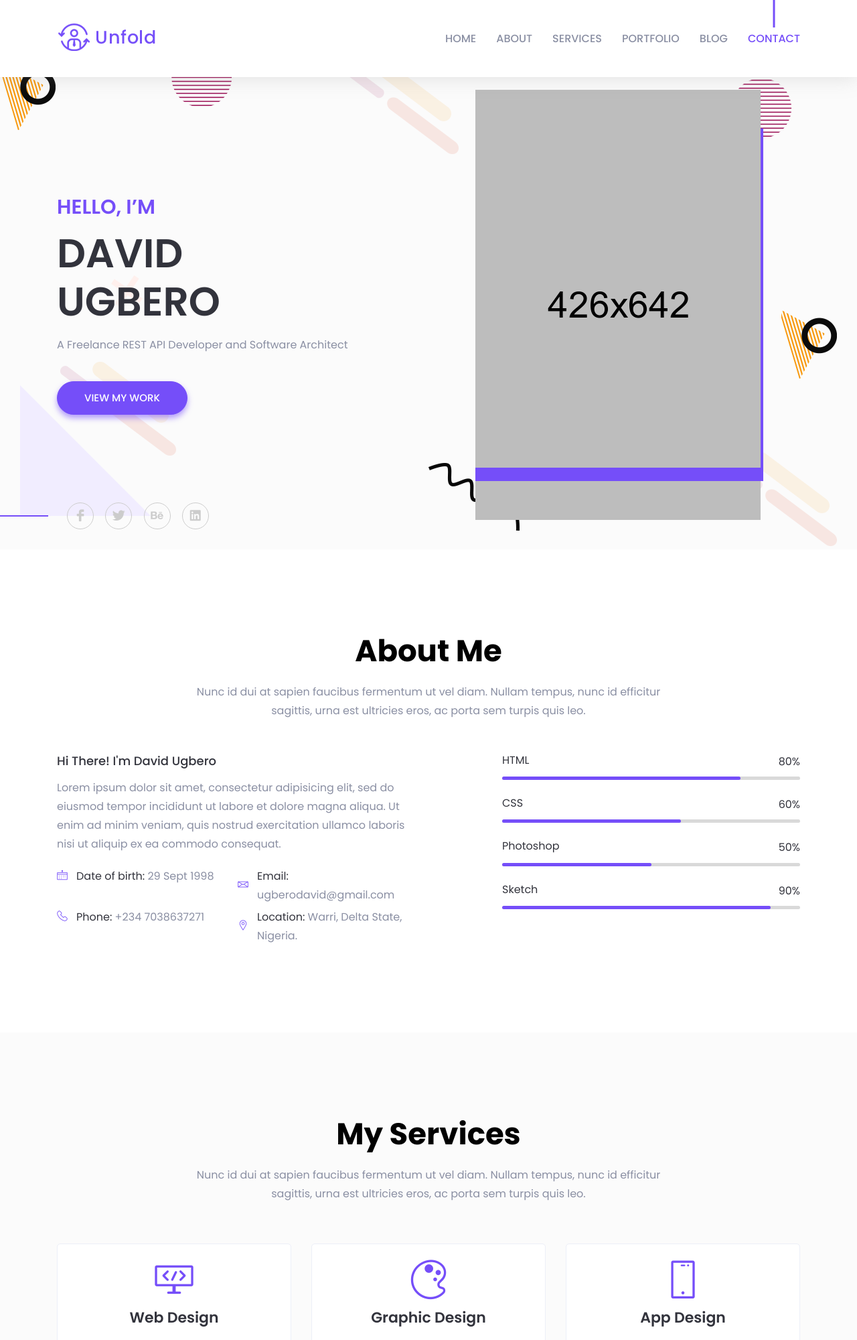
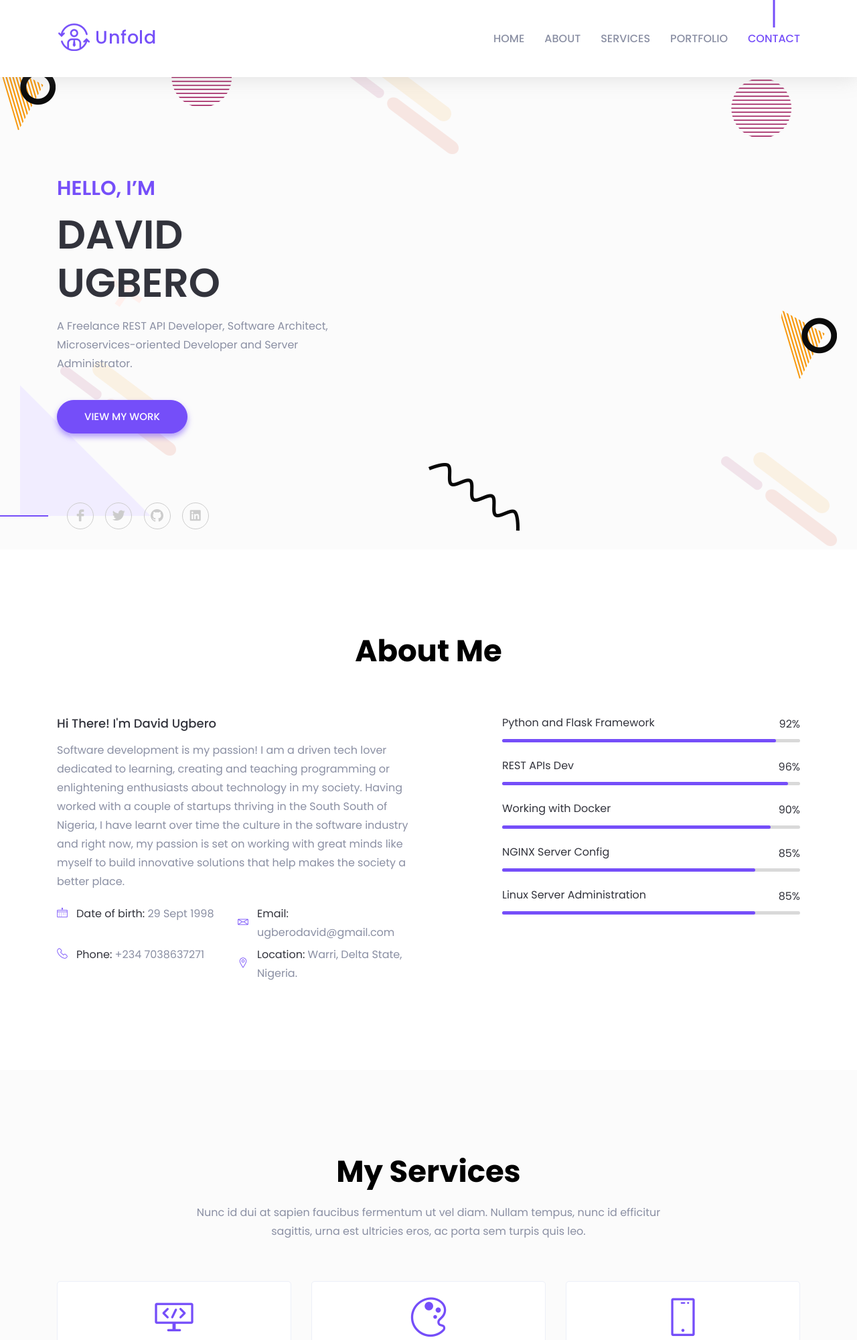
Before and after one commit to davidsmiles/my-portfolio-front-end, a Flask app: page / in a window 1280 px wide. Shown: the top 2000 px of the page at 67% size. Run offline with Flask 2, Linux system fonts and the light colour scheme; some libraries are stand-ins or nearby versions; some web fonts are replaced.

Commit message:
comment out my photo, add social media links, optimize

```diff
--- a/templates/index.html
+++ b/templates/index.html
@@ -10,7 +10,7 @@
     <meta name="viewport" content="width=device-width, initial-scale=1, shrink-to-fit=no">
 
     <!--====== Title ======-->
-    <title>Unfold - Personal Portfolio & CV Template</title>
+    <title>David Ugbero - Personal Portfolio</title>
 
     <!--====== Favicon Icon ======-->
     <link href="{{url_for('static', filename='assets/images/favicon.png')}}" rel="shortcut icon" type="image/png">
@@ -77,7 +77,6 @@
                                     <li class="nav-item"><a class="page-scroll" href="#about">About</a></li>
                                     <li class="nav-item"><a class="page-scroll" href="#service">Services</a></li>
                                     <li class="nav-item"><a class="page-scroll" href="#work">Portfolio</a></li>
-                                    <li class="nav-item"><a class="page-scroll" href="#blog">Blog</a></li>
                                     <li class="nav-item"><a class="page-scroll" href="#contact">Contact</a></li>
                                 </ul>
                             </div> <!-- navbar collapse -->
@@ -124,15 +123,15 @@
                         <div class="header-content-right">
                             <h4 class="sub-title">Hello, I’m</h4>
                             <h1 class="title">David Ugbero</h1>
-                            <p>A Freelance REST API Developer and Software Architect</p>
+                            <p>A Freelance REST API Developer, Software Architect, Microservices-oriented Developer and Server Administrator.</p>
                             <a class="main-btn" href="#work">View my Work</a>
                         </div> <!-- header content right -->
                     </div>
-                    <div class="col-lg-6 offset-xl-1">
-                        <div class="header-image d-none d-lg-block">
-                            <img src="{{url_for('static', filename='assets/images/banner/hero.png')}}" alt="hero">
-                        </div> <!-- header image -->
-                    </div>
+<!--                    <div class="col-lg-6 offset-xl-1">-->
+<!--                        <div class="header-image d-none d-lg-block">-->
+<!--                            <img src="{{url_for('static', filename='assets/images/banner/hee.jpg')}}" alt="hero">-->
+<!--                        </div> &lt;!&ndash; header image &ndash;&gt;-->
+<!--                    </div>-->
                 </div> <!-- row -->
             </div> <!-- container -->
             <div class="header-social">
@@ -141,10 +140,10 @@
                         <div class="col-lg-12">
                             <div class="header-social-icon">
                                 <ul>
-                                    <li><a href="#"><i class="lni-facebook-filled"></i></a></li>
-                                    <li><a href="#"><i class="lni-twitter-original"></i></a></li>
-                                    <li><a href="#"><i class="lni-behance-original"></i></a></li>
-                                    <li><a href="#"><i class="lni-linkedin-original"></i></a></li>
+                                    <li><a href="https://web.facebook.com/Dayveeds" target="_blank"><i class="lni-facebook-filled"></i></a></li>
+                                    <li><a href="https://twitter.com/iam_davidsmiles" target="_blank"><i class="lni-twitter-original"></i></a></li>
+                                    <li><a href="https://github.com/davidsmiles/" target="_blank"><i class="lni-github-original"></i></a></li>
+                                    <li><a href="https://www.linkedin.com/in/david-ugbero-81a491141/" target="_blank"><i class="lni-linkedin-original"></i></a></li>
                                 </ul>
                             </div> <!-- header social -->
                         </div>
@@ -164,15 +163,18 @@
                 <div class="col-lg-8">
                     <div class="section-title text-center">
                         <h2 class="title">About Me</h2>
-                        <p>Nunc id dui at sapien faucibus fermentum ut vel diam. Nullam tempus, nunc id efficitur sagittis, urna est ultricies eros, ac porta sem turpis quis leo.</p>
+                        <p></p>
                     </div> <!-- section title -->
                 </div>
             </div> <!-- row -->
             <div class="row">
                 <div class="col-lg-6">
                     <div class="about-content mt-50">
-                        <h5 class="about-title">Hi There! I'm David Ugbero</h5>
-                        <p>Lorem ipsum dolor sit amet, consectetur adipisicing elit, sed do eiusmod tempor incididunt ut labore et dolore magna aliqua. Ut enim ad minim veniam, quis nostrud exercitation ullamco laboris nisi ut aliquip ex ea commodo consequat.</p>
+                        <h4 class="about-title">Hi There! I'm David Ugbero</h4>
+                        <p>
+                            Software development is my passion! I am a driven tech lover dedicated to learning, creating and teaching programming or enlightening enthusiasts about technology in my society.
+                            Having worked with a couple of startups thriving in the South South of Nigeria, I have learnt over time the culture in the software industry and right now, my passion is set on working with great minds like myself to build innovative solutions that help makes the society a better place.
+                        </p>
                         <ul class="clearfix">
                             <li>
                                 <div class="single-info d-flex align-items-center">
@@ -221,55 +223,39 @@
                     <div class="about-skills pt-25">
                         <div class="skill-item mt-25">
                             <div class="skill-header">
-                                <h6 class="skill-title">HTML</h6>
+                                <h6 class="skill-title">Python and Flask Framework</h6>
                                 <div class="skill-percentage">
                                     <div class="count-box counted">
-                                        <span class="counter">80</span>
+                                        <span class="counter">92</span>
                                     </div>
                                     %
                                 </div>
                             </div>
                             <div class="skill-bar">
                                 <div class="bar-inner">
-                                    <div class="bar progress-line" data-width="80"></div>
+                                    <div class="bar progress-line" data-width="92"></div>
                                 </div>
                             </div>
                         </div> <!-- skill item -->
                         <div class="skill-item mt-25">
                             <div class="skill-header">
-                                <h6 class="skill-title">CSS</h6>
+                                <h6 class="skill-title">REST APIs Dev</h6>
                                 <div class="skill-percentage">
                                     <div class="count-box counted">
-                                        <span class="counter">60</span>
+                                        <span class="counter">96</span>
                                     </div>
                                     %
                                 </div>
                             </div>
                             <div class="skill-bar">
                                 <div class="bar-inner">
-                                    <div class="bar progress-line" data-width="60"></div>
+                                    <div class="bar progress-line" data-width="96"></div>
                                 </div>
                             </div>
                         </div> <!-- skill item -->
                         <div class="skill-item mt-25">
                             <div class="skill-header">
-                                <h6 class="skill-title">Photoshop</h6>
-                                <div class="skill-percentage">
-                                    <div class="count-box counted">
-                                        <span class="counter">50</span>
-                                    </div>
-                                    %
-                                </div>
-                            </div>
-                            <div class="skill-bar">
-                                <div class="bar-inner">
-                                    <div class="bar progress-line" data-width="50"></div>
-                                </div>
-                            </div>
-                        </div> <!-- skill item -->
-                        <div class="skill-item mt-25">
-                            <div class="skill-header">
-                                <h6 class="skill-title">Sketch</h6>
+                                <h6 class="skill-title">Working with Docker</h6>
                                 <div class="skill-percentage">
                                     <div class="count-box counted">
                                         <span class="counter">90</span>
@@ -280,6 +266,38 @@
                             <div class="skill-bar">
                                 <div class="bar-inner">
                                     <div class="bar progress-line" data-width="90"></div>
+                                </div>
+                            </div>
+                        </div> <!-- skill item -->
+                        <div class="skill-item mt-25">
+                            <div class="skill-header">
+                                <h6 class="skill-title">NGINX Server Config</h6>
+                                <div class="skill-percentage">
+                                    <div class="count-box counted">
+                                        <span class="counter">85</span>
+                                    </div>
+                                    %
+                                </div>
+                            </div>
+                            <div class="skill-bar">
+                                <div class="bar-inner">
+                                    <div class="bar progress-line" data-width="85"></div>
+                                </div>
+                            </div>
+                        </div> <!-- skill item -->
+                        <div class="skill-item mt-25">
+                            <div class="skill-header">
+                                <h6 class="skill-title">Linux Server Administration</h6>
+                                <div class="skill-percentage">
+                                    <div class="count-box counted">
+                                        <span class="counter">85</span>
+                                    </div>
+                                    %
+                                </div>
+                            </div>
+                            <div class="skill-bar">
+                                <div class="bar-inner">
+                                    <div class="bar progress-line" data-width="85"></div>
                                 </div>
                             </div>
                         </div> <!-- skill item -->
@@ -616,65 +634,6 @@
 
     <!--====== PRICING PART ENDS ======-->
 
-    <!--====== BLOG PART START ======-->
-
-    <section id="blog" class="blog-area pt-125 pb-130">
-        <div class="container">
-            <div class="row justify-content-center">
-                <div class="col-lg-8">
-                    <div class="section-title text-center pb-25">
-                        <h2 class="title">From The Blog</h2>
-                        <p>Nunc id dui at sapien faucibus fermentum ut vel diam. Nullam tempus, nunc id efficitur sagittis, urna est ultricies eros, ac porta sem turpis quis leo.</p>
-                    </div> <!-- section title -->
-                </div>
-            </div> <!-- row -->
-            <div class="row justify-content-center">
-                <div class="col-lg-4 col-md-8 col-sm-9">
-                    <div class="single-blog mt-30">
-                        <div class="blog-image">
-                            <img src="{{url_for('static', filename='assets/images/blog/b-1.jpg')}}" alt="Blog">
-                        </div>
-                        <div class="blog-content">
-                            <h4 class="blog-title"><a href="#">Hired Releases 2023 Brand Health.</a></h4>
-                            <span>July 26, 2022</span>
-                        </div>
-                    </div> <!-- single blog -->
-                </div>
-                <div class="col-lg-4 col-md-8 col-sm-9">
-                    <div class="single-blog mt-30">
-                        <div class="blog-image">
-                            <img src="{{url_for('static', filename='assets/images/blog/b-2.jpg')}}" alt="Blog">
-                        </div>
-                        <div class="blog-content">
-                            <h4 class="blog-title"><a href="#">Hired Releases 2023 Brand Health.</a></h4>
-                            <span>July 26, 2022</span>
-                        </div>
-                    </div> <!-- single blog -->
-                </div>
-                <div class="col-lg-4 col-md-8 col-sm-9">
-                    <div class="single-blog mt-30">
-                        <div class="blog-image">
-                            <img src="{{url_for('static', filename='assets/images/blog/b-3.jpg')}}" alt="Blog">
-                        </div>
-                        <div class="blog-content">
-                            <h4 class="blog-title"><a href="#">Hired Releases 2023 Brand Health.</a></h4>
-                            <span>July 26, 2022</span>
-                        </div>
-                    </div> <!-- single blog -->
-                </div>
-            </div> <!-- row -->
-            <div class="row">
-                <div class="col-lg-12">
-                    <div class="blog-more text-center mt-50">
-                        <a class="main-btn" href="#">More posts</a>
-                    </div> <!-- blog more -->
-                </div>
-            </div> <!-- row -->
-        </div> <!-- container -->
-    </section>
-
-    <!--====== BLOG PART ENDS ======-->
-
     <!--====== CONTACT PART START ======-->
 
     <section id="contact" class="contact-area pt-125 pb-130 gray-bg">
@@ -695,7 +654,7 @@
                         </div>
                         <div class="contact-content">
                             <h6 class="contact-title">Address</h6>
-                            <p>123 Stree New York City , United States Of America 750</p>
+                            <p>Warri, Delta State, Nigeria.</p>
                         </div>
                     </div> <!-- contact box -->
                 </div>
@@ -706,8 +665,8 @@
                         </div>
                         <div class="contact-content">
                             <h6 class="contact-title">Phone</h6>
-                            <p>+931 2222 5555</p>
-                            <p>+547 5554 6663</p>
+                            <p>+234 7038637271</p>
+<!--                        <p>+547 5554 6663</p>-->
                         </div>
                     </div> <!-- contact box -->
                 </div>
@@ -718,8 +677,8 @@
                         </div>
                         <div class="contact-content">
                             <h6 class="contact-title">Email</h6>
-                            <p>support@yourmail.com</p>
-                            <p>info@helpline.com</p>
+                            <p>ugberodavid@gmail.com</p>
+<!--                        <p>info@helpline.com</p>-->
                         </div>
                     </div> <!-- contact box -->
                 </div>
@@ -770,10 +729,10 @@
                             </a>
                             <p class="mt-">Lorem ipsum dolor sit amet, consectetur adipisicing elit, sed do eiusmod tempor inci- didunt ut labore et dolore magna aliqua. Ut enim ad minim veniam, quis nostrud exe- rcitation ullamco laboris nisi ut aliquip ex ea commodo consequat.</p>
                             <ul>
-                                <li><a href="#"><i class="lni-facebook-filled"></i></a></li>
-                                <li><a href="#"><i class="lni-twitter-original"></i></a></li>
-                                <li><a href="#"><i class="lni-pinterest"></i></a></li>
-                                <li><a href="#"><i class="lni-linkedin-original"></i></a></li>
+                                <li><a href="https://web.facebook.com/Dayveeds" target="_blank"><i class="lni-facebook-filled"></i></a></li>
+                                <li><a href="https://twitter.com/iam_davidsmiles" target="_blank"><i class="lni-twitter-original"></i></a></li>
+                                <li><a href="https://github.com/davidsmiles/" target="_blank"><i class="lni-github-original"></i></a></li>
+                                <li><a href="https://www.linkedin.com/in/david-ugbero-81a491141/" target="_blank"><i class="lni-linkedin-original"></i></a></li>
                             </ul>
                         </div> <!-- footer content -->
                     </div>
@@ -800,10 +759,6 @@
     <a href="#" class="back-to-top"><i class="lni-chevron-up"></i></a>
 
     <!--====== BACK TOP TOP PART ENDS ======-->
-
-
-
-
 
 
 
```
